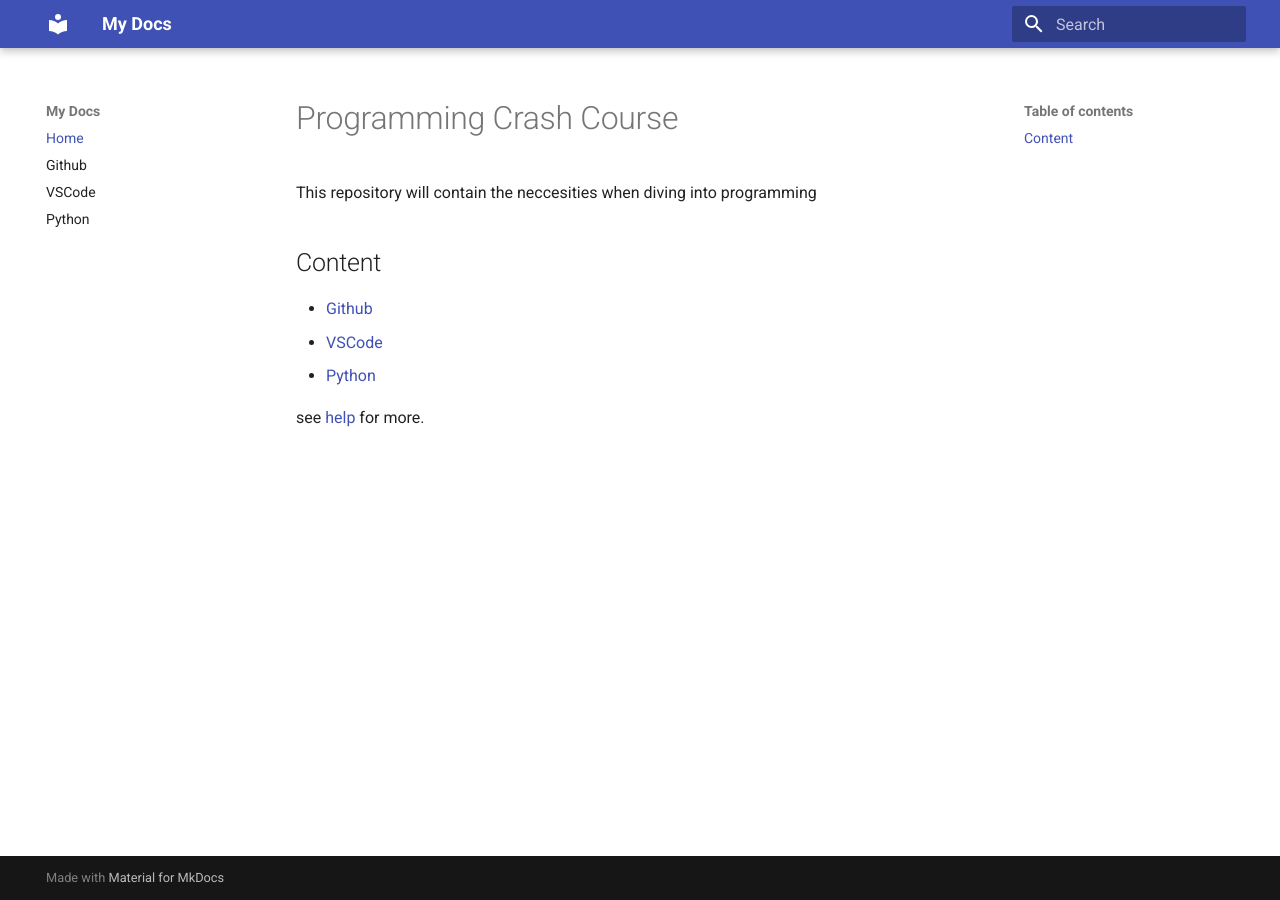
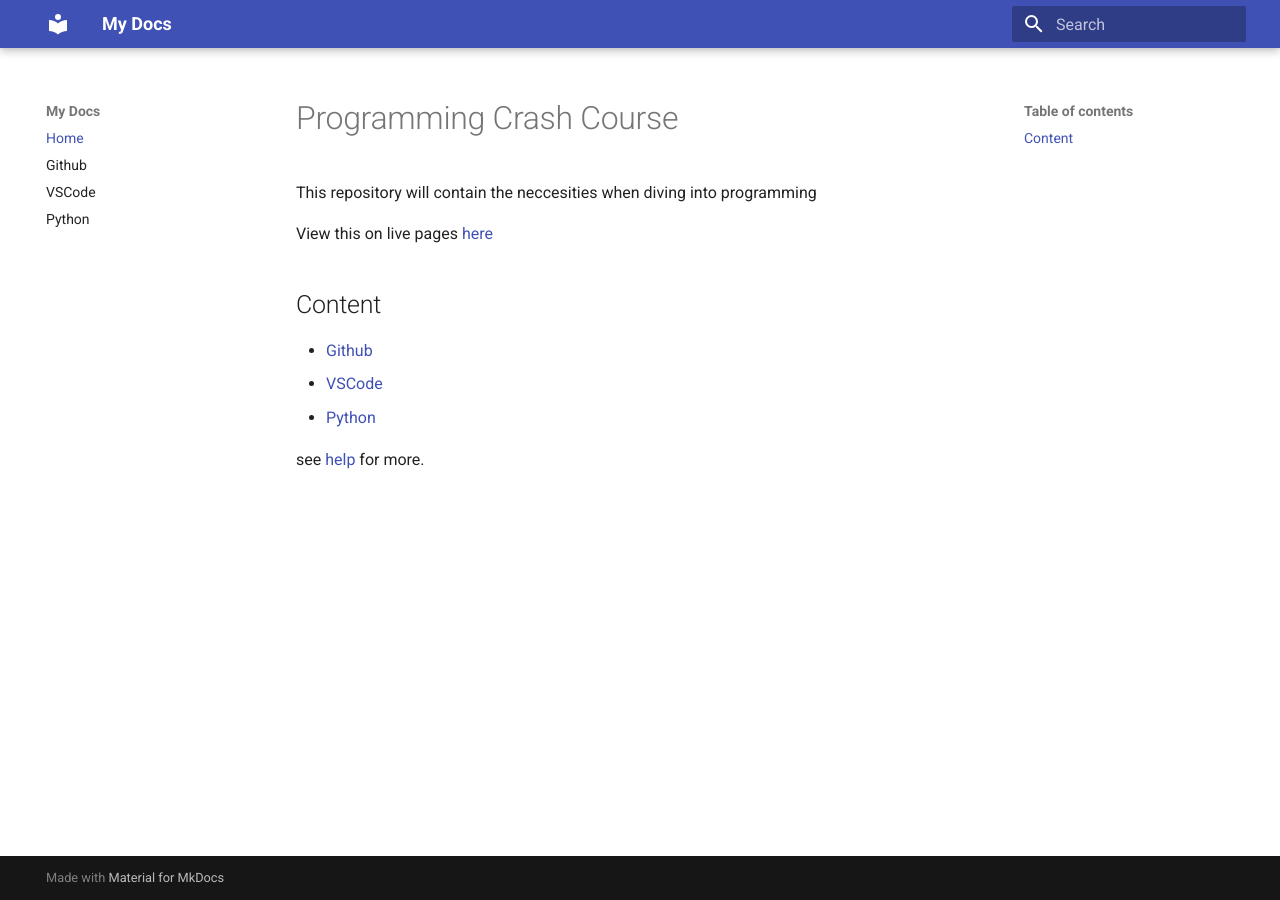
Before and after one commit to scott-cjx/Programming-Crash-Course, an MkDocs documentation site: the page built from docs/README.md, in a window 1280 px wide. Built offline with MkDocs 1.6.1 and Material for MkDocs 9.7.7, drawn with Linux system fonts in a browser that asks for light colours.

Commit message:
automated commit

```diff
--- a/docs/README.md
+++ b/docs/README.md
@@ -1,6 +1,8 @@
 # Programming Crash Course
 
 This repository will contain the neccesities when diving into programming
+
+View this on live pages [here](https://scott-cjx.github.io/Programming-Crash-Course/)
 
 ## Content
 
```
